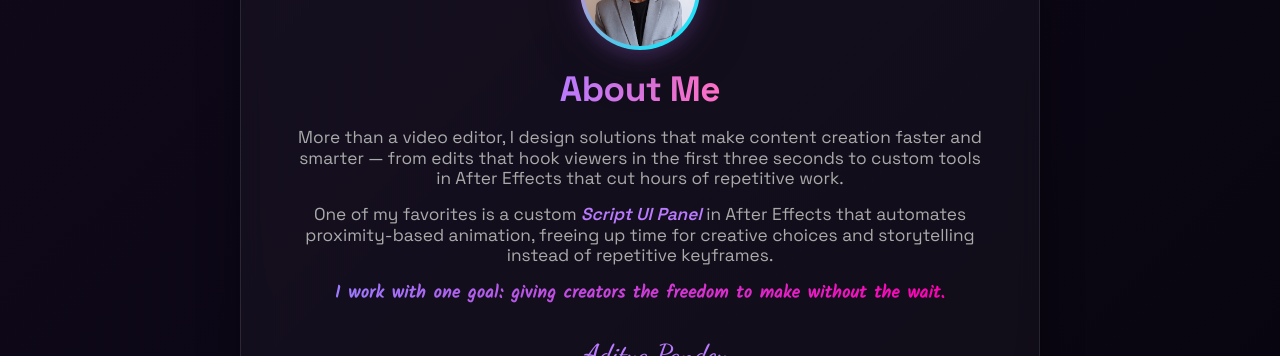
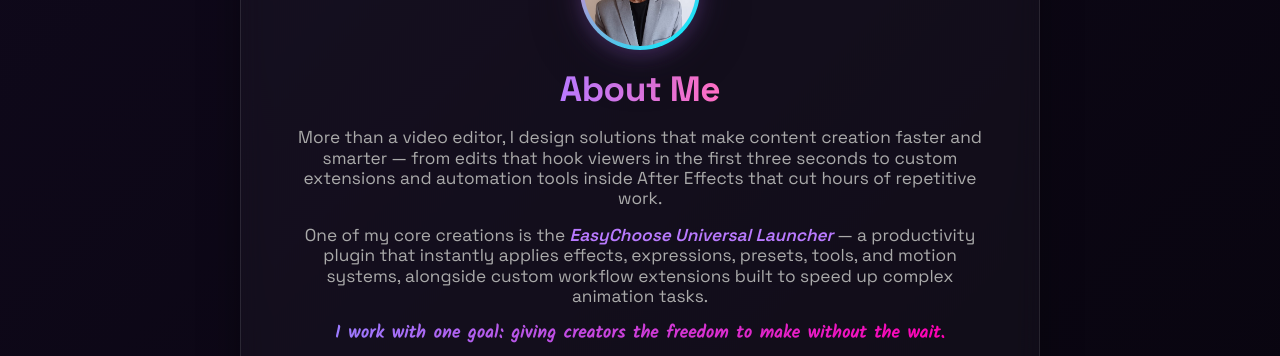
Before and after one commit to alchemist-aditya/alchemist-aditya, a React (Create React App) app: page / in a window 1280 px wide. Shown: the part 3580-3936 px from the top of the page. Built offline with nearby package versions, Linux system fonts and the light colour scheme.

Commit message:
Refactor About Me section for clarity and detail

```diff
--- a/src/App.tsx
+++ b/src/App.tsx
@@ -421,10 +421,10 @@ const App = () => {
   whileInView={{ opacity: 1, y: 0 }}
   transition={{ duration: 0.8, delay: 0.2, ease: "easeOut" }}
 >
-              More than a video editor, I design solutions that make content
-              creation faster and smarter — from edits that hook viewers in the
-              first three seconds to custom tools in After Effects that cut
-              hours of repetitive work.
+  More than a video editor, I design solutions that make content creation faster
+  and smarter — from edits that hook viewers in the first three seconds to custom
+  extensions and automation tools inside After Effects that cut hours of
+  repetitive work.
 </motion.p>
 
 <motion.p
@@ -432,11 +432,11 @@ const App = () => {
   whileInView={{ opacity: 1, y: 0 }}
   transition={{ duration: 0.8, delay: 0.4, ease: "easeOut" }}
 >
-              One of my favorites is a custom{" "}
-              <span className="script-highlight">Script UI Panel</span> in After
-              Effects that automates proximity-based animation, freeing up time
-              for creative choices and storytelling instead of repetitive
-              keyframes.
+  One of my core creations is the{" "}
+  <span className="script-highlight">EasyChoose Universal Launcher</span> —
+  a productivity plugin that instantly applies effects, expressions, presets,
+  tools, and motion systems, alongside custom workflow extensions built to speed
+  up complex animation tasks.
 </motion.p>
 
 <motion.p
@@ -445,8 +445,7 @@ const App = () => {
   transition={{ duration: 0.8, delay: 0.6, ease: "easeOut" }}
 >
   <span className="tagline-highlight">
-                I work with one goal: giving creators the freedom to make
-                without the wait.
+    I work with one goal: giving creators the freedom to make without the wait.
   </span>
 </motion.p>
 
```
Lines whose indentation alone changed are shown as unchanged.
